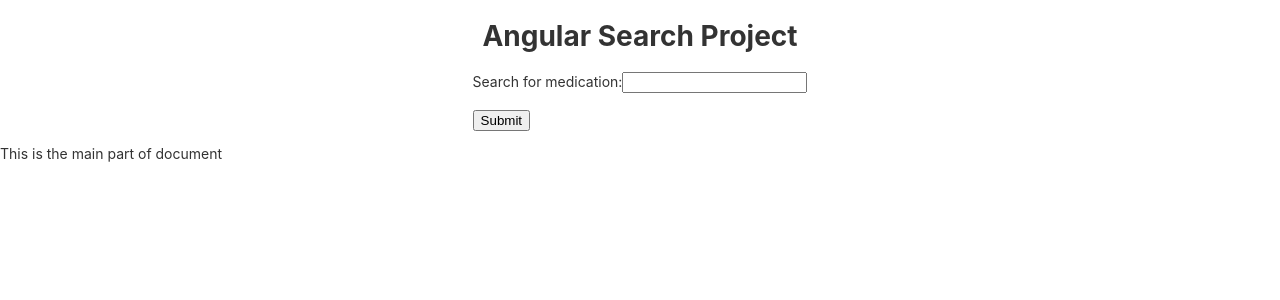
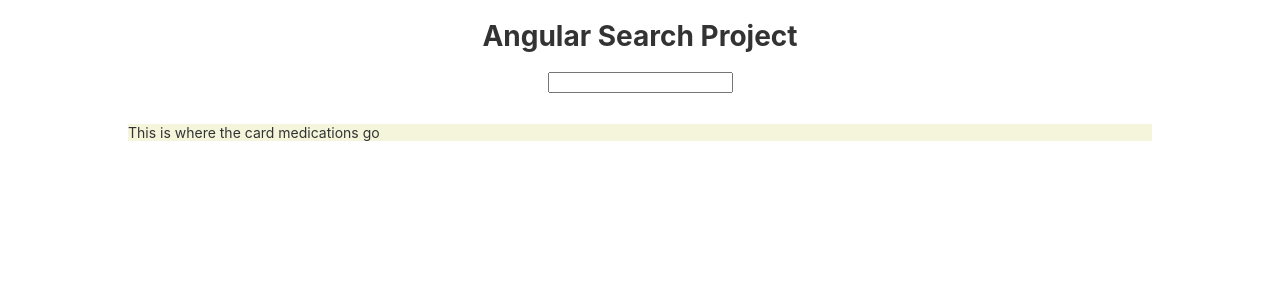
Before and after one commit to eduardarakelyan/angular-search, an Angular app in the folder angular-search-project/: page / in a window 1280 px wide. Shown: the top 300 px of the page. Built offline with nearby package versions, Linux system fonts and the light colour scheme.

Commit message:
commented out form and updated styles for input and home page.

```diff
--- a/angular-search-project/src/app/app.component.html
+++ b/angular-search-project/src/app/app.component.html
@@ -1,2 +1,3 @@
 <app-header></app-header>
 <app-search-bar></app-search-bar>
+<app-home></app-home>
--- a/angular-search-project/src/app/app.module.ts
+++ b/angular-search-project/src/app/app.module.ts
@@ -6,6 +6,7 @@ import { AppComponent } from './app.component';
 import { HeaderComponent } from './components/header/header.component';
 import { SearchBarComponent } from './components/search-bar/search-bar.component';
 import { HomeComponent } from './components/home/home.component';
+import { HttpClientModule } from '@angular/common/http';
 
 @NgModule({
   declarations: [
@@ -16,7 +17,8 @@ import { HomeComponent } from './components/home/home.component';
   ],
   imports: [
     BrowserModule,
-    AppRoutingModule
+    AppRoutingModule,
+    HttpClientModule,
   ],
   providers: [],
   bootstrap: [AppComponent]
--- a/angular-search-project/src/app/components/home/home.component.css
+++ b/angular-search-project/src/app/components/home/home.component.css
@@ -0,0 +1,5 @@
+.medication-container {
+    width:80%;
+    margin: 0 auto;
+    background-color: beige;
+}
--- a/angular-search-project/src/app/components/home/home.component.html
+++ b/angular-search-project/src/app/components/home/home.component.html
@@ -1 +1,5 @@
-<p>home works!</p>
+<main>
+    <article class="medication-container">
+        <p>This is where the card medications go</p>
+    </article>
+</main>
--- a/angular-search-project/src/app/components/search-bar/search-bar.component.css
+++ b/angular-search-project/src/app/components/search-bar/search-bar.component.css
@@ -2,5 +2,6 @@
     width: 50%;
     display: flex;
     justify-content: center;
+    align-items: center;
     margin: 0 auto;
 }
--- a/angular-search-project/src/app/components/search-bar/search-bar.component.html
+++ b/angular-search-project/src/app/components/search-bar/search-bar.component.html
@@ -1,10 +1,7 @@
-<main>
-    <div class="form-container">
-        <form>
-            <label for="fname">Search for medication:</label>
-            <input type="text" id="fname" name="fname"><br><br>
-            <input type="submit" value="Submit">
-        </form>
-    </div>
-    <p>This is the main part of document</p>
-</main>
+<div class="form-container">
+    <form>
+        <!-- <label for="fname">Search for medication:</label> -->
+        <input type="text" id="fname" name="fname"><br><br>
+        <!-- <input type="submit" value="Submit"> -->
+    </form>
+</div>
```
